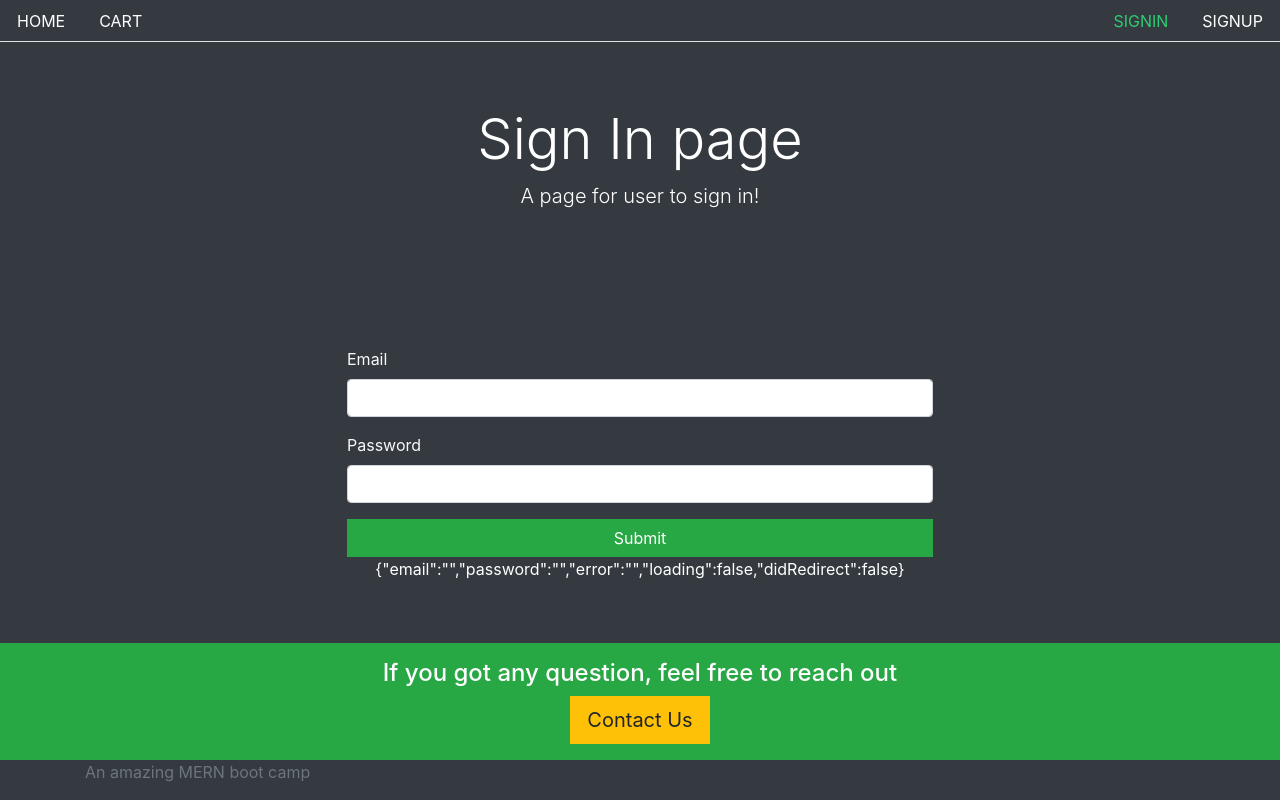
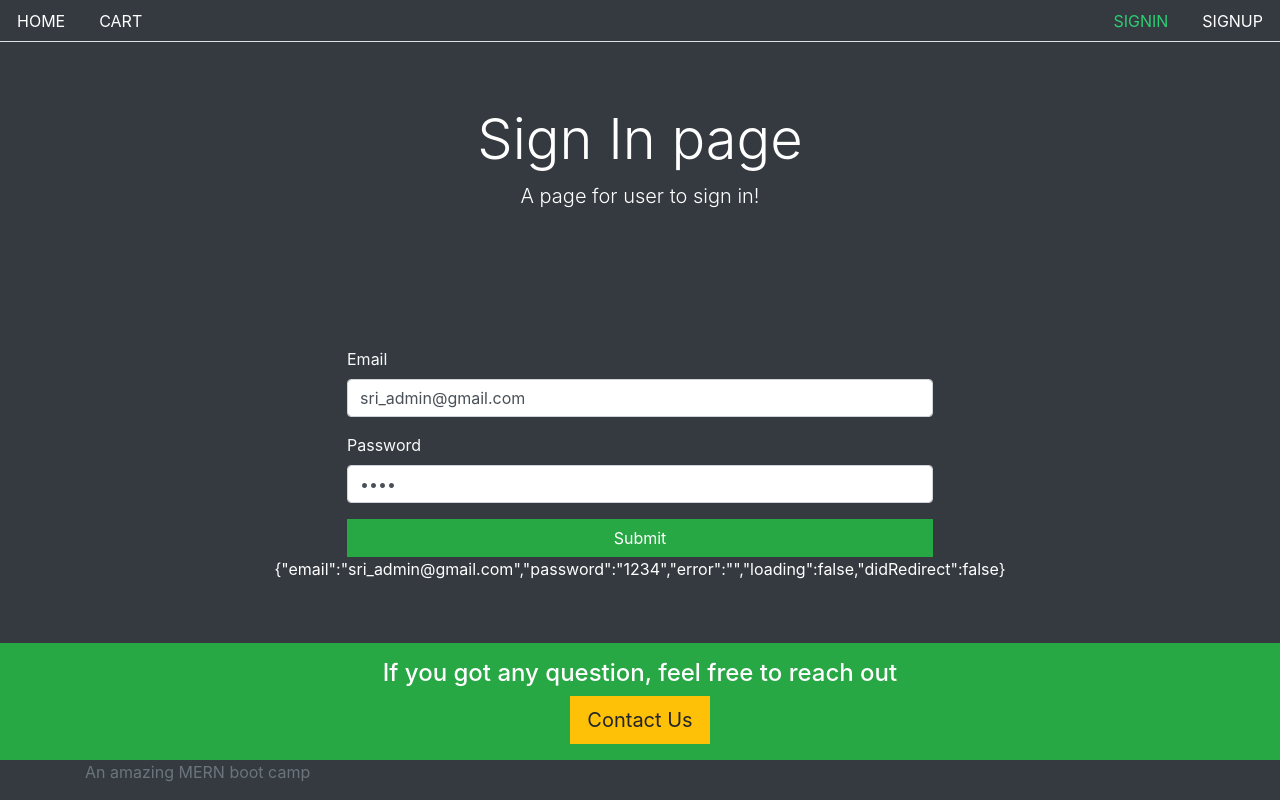
Before and after one commit to kante-srikanth/MERN-Application, a React (Create React App) app in the folder projfrontend/: page /signin in a window 1280 px wide. Built offline with nearby package versions, Linux system fonts and the light colour scheme.

Commit message:
minor updates

```diff
--- a/projfrontend/src/user/Signin.js
+++ b/projfrontend/src/user/Signin.js
@@ -6,8 +6,8 @@ import { signin, Authentication, isAuthenticated } from "../auth/helper";
 
 const Signin = () => {
   const [values, setValues] = useState({
-    email: "",
-    password: "",
+    email: "sri_admin@gmail.com",
+    password: "1234",
     error: "",
     loading: false,
     didRedirect: false,
@@ -40,7 +40,6 @@ const Signin = () => {
   };
 
   const performRedirect = () => {
-    //TODO: do a redirect here
     if (didRedirect) {
       if (user && user.role === 1) {
         return <Redirect to="admin/dashboard" />;
```
